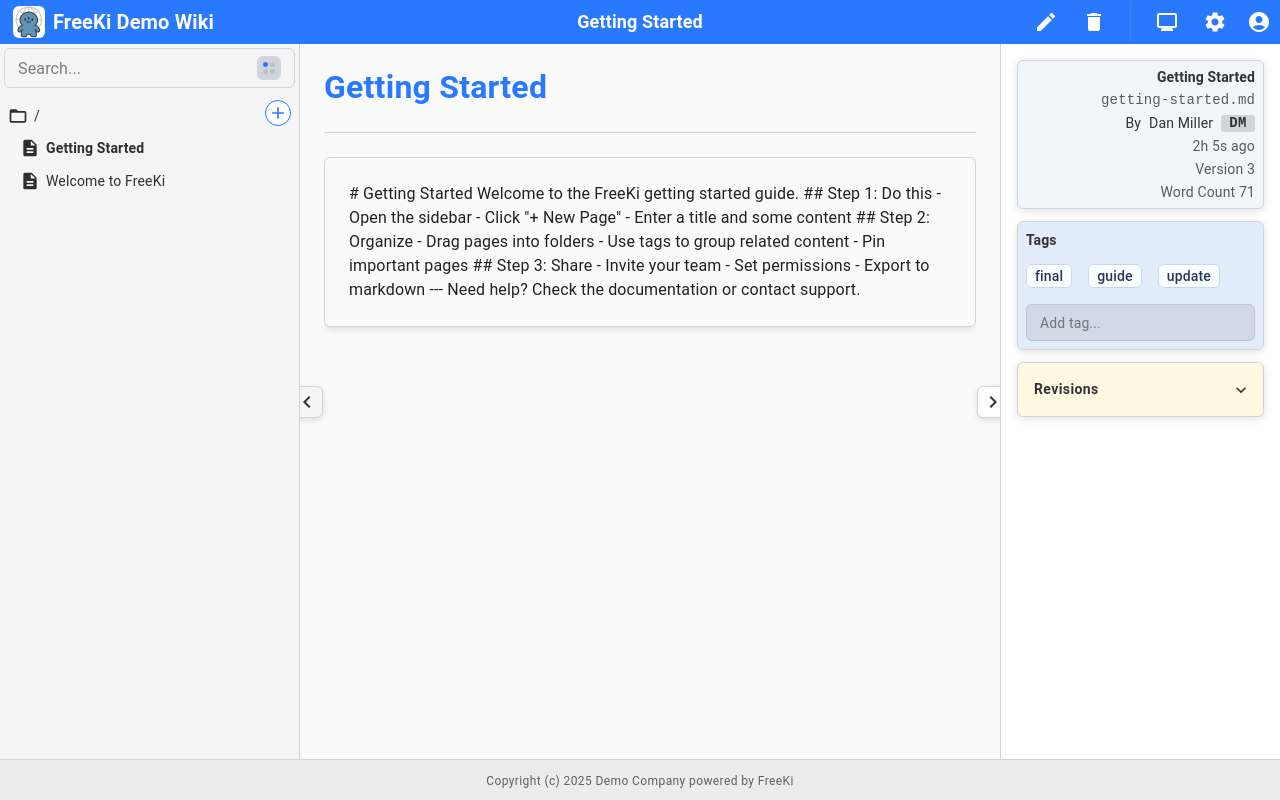
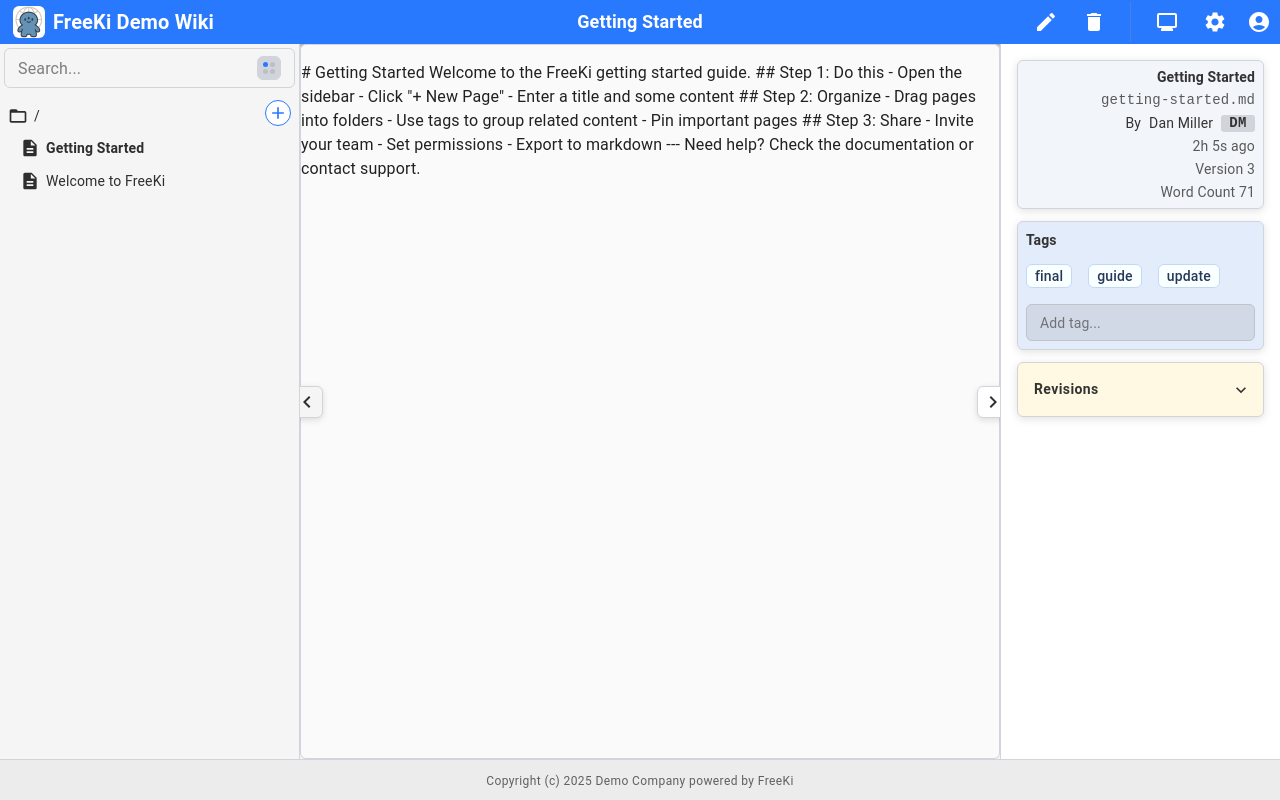
Before and after one commit to jhughes2112/freeki, a React (Vite) app in the folder freeki-client/: page / in a window 1280 px wide. Built offline with nearby package versions, Linux system fonts and the light colour scheme.

Commit message:
Quick and dirty tiptap integration.  Found a bug or two in the fakeSemanticApi that were causing issues.

```diff
--- a/freeki-client/package.json
+++ b/freeki-client/package.json
@@ -17,8 +17,9 @@
     "@emotion/styled": "^11.14.1",
     "@mui/icons-material": "^6.5.0",
     "@mui/material": "^6.5.0",
-    "@tiptap/react": "^2.8.0",
-    "@tiptap/starter-kit": "^2.8.0",
+    "@tiptap/pm": "^2.26.1",
+    "@tiptap/react": "^2.26.1",
+    "@tiptap/starter-kit": "^2.26.1",
     "diff": "^8.0.2",
     "react": "^19.1.0",
     "react-dom": "^19.1.0"
--- a/freeki-client/src/App.tsx
+++ b/freeki-client/src/App.tsx
@@ -34,13 +34,14 @@ import { useUserSettings } from './useUserSettings'
 import { useGlobalState, globalState, getCurrentLayoutState } from './globalState'
 import { buildPageTree } from './pageTreeUtils'
 import { sortPagesByDisplayOrder } from './pageTreeUtils'
-import type { PageMetadata, PageContent } from './globalState'
+import type { PageMetadata } from './globalState'
 import type { DragData, DropTarget } from './pageTreeUtils'
 import { fetchAdminSettings } from './adminSettings'
 import { createSemanticApi } from './semanticApiFactory'
 import type { ISemanticApi } from './semanticApiInterface'
 import './themeService'
 import './App.css'
+import { revisionCache } from './PageMetadata'
 
 const FadePanelContent = ({ visible, children }: { visible: boolean; children: React.ReactNode }) => (
   <div className={`fade-panel${visible ? '' : ' hidden'}`}>
@@ -399,18 +400,21 @@ export default function App() {
     globalState.set('isEditing', false)
   }
 
-  // Handler to exit revision view
-  const handleExitRevisionView = () => {
-    setViewingRevision(null)
+  // Add state for tracking unsaved edits and cancel dialog
+  const [editorContent, setEditorContent] = React.useState<string | null>(null)
+  const [showCancelConfirm, setShowCancelConfirm] = React.useState(false)
+
+  const handleEdit = () => {
+    setEditorContent(currentPageContent?.content || '')
+    globalState.set('isEditing', true)
   }
 
-  const handleEdit = () => {
-    globalState.set('isEditing', true)
+  const handleEditorContentChange = (content: string) => {
+    setEditorContent(content)
   }
 
   const handleSave = async (content: string) => {
     if (!currentPageMetadata || !semanticApi) return
-
     try {
       const updatedMetadata = await semanticApi.updatePage({
         pageId: currentPageMetadata.pageId,
@@ -419,18 +423,24 @@ export default function App() {
         filepath: currentPageMetadata.path,
         tags: currentPageMetadata.tags
       })
-
       if (updatedMetadata) {
         globalState.set('currentPageContent', {
           pageId: currentPageMetadata.pageId,
           content: content
         })
         globalState.set('currentPageMetadata', updatedMetadata)
+        // Update pageMetadata list
         const updatedPageMetadata = pageMetadata.map(p =>
           p.pageId === updatedMetadata.pageId ? updatedMetadata : p
         )
         globalState.set('pageMetadata', updatedPageMetadata)
+        // Update revision cache for this page (no need to fetch history)
+        const cached = revisionCache.get(currentPageMetadata.pageId) || []
+        // Remove any existing revision with the same version (shouldn't happen, but be safe)
+        const filtered = cached.filter((r: PageMetadata) => r.version !== updatedMetadata.version)
+        revisionCache.set(currentPageMetadata.pageId, [updatedMetadata, ...filtered])
         globalState.set('isEditing', false)
+        setEditorContent(null)
       }
     } catch (error) {
       console.error('Failed to save page:', error)
@@ -438,7 +448,22 @@ export default function App() {
   }
 
   const handleCancel = () => {
+    if (editorContent !== null && editorContent !== currentPageContent?.content) {
+      setShowCancelConfirm(true)
+    } else {
       globalState.set('isEditing', false)
+      setEditorContent(null)
+    }
+  }
+
+  const handleConfirmCancel = () => {
+    setShowCancelConfirm(false)
+    globalState.set('isEditing', false)
+    setEditorContent(null)
+  }
+
+  const handleCancelDialogClose = () => {
+    setShowCancelConfirm(false)
   }
 
   const handleCreatePage = async (title: string, content: string, filepath: string, tags: string[]) => {
@@ -829,59 +854,54 @@ export default function App() {
 
           {/* Right side - Action buttons */}
           <Box sx={{ display: 'flex', alignItems: 'center', gap: 1, minWidth: 0, marginLeft: 'auto', zIndex: 2 }}>
-            {/* Edit/Save/Cancel buttons */}
+  {/* Save button (only in edit mode) */}
+  {currentPageMetadata && isEditing && (
+    <EnhancedTooltip title="Save changes">
+      <span>
+        <IconButton
+          color="success"
+          onClick={() => handleSave(editorContent ?? (currentPageContent?.content || ''))}
+          sx={{ color: 'var(--freeki-app-bar-text-color)', fontSize: 24 }}
+          aria-label="Save changes"
+          disabled={
+            !!viewingRevision ||
+            editorContent === null ||
+            editorContent === currentPageContent?.content
+          }
+        >
+          <Save sx={{ fontSize: 24 }} />
+        </IconButton>
+      </span>
+    </EnhancedTooltip>
+  )}
+  {/* Edit or Cancel button (same spot, rightmost) */}
   {currentPageMetadata && (
-              <>
-                {isEditing ? (
-                  <>
-                    <EnhancedTooltip title="Save changes">
-                      <Button
-                        variant="contained"
-                        color="success"
-                        startIcon={<Save sx={{ color: 'white' }} />}
-                        onClick={() => handleSave(currentPageContent?.content || '')}
-                        sx={{ color: 'white' }}
-                        aria-label="Save changes"
-                        disabled={!!viewingRevision}
-                      >
-                        Save
-                      </Button>
-                    </EnhancedTooltip>
+    isEditing ? (
       <EnhancedTooltip title="Cancel editing">
-                      <Button
-                        variant="outlined"
-                        startIcon={<Cancel sx={{ color: 'var(--freeki-app-bar-text-color)' }} />}
+        <IconButton
+          color="error"
           onClick={handleCancel}
-                        sx={{
-                          color: 'var(--freeki-app-bar-text-color)',
-                          borderColor: 'var(--freeki-app-bar-text-color)',
-                          '&:hover': {
-                            backgroundColor: 'var(--freeki-app-bar-hover-background)',
-                            borderColor: 'var(--freeki-app-bar-text-color)'
-                          }
-                        }}
+          sx={{ color: 'var(--freeki-app-bar-text-color)', fontSize: 24 }}
           aria-label="Cancel editing"
           disabled={!!viewingRevision}
         >
-                        Cancel
-                      </Button>
+          <Cancel sx={{ fontSize: 24 }} />
+        </IconButton>
       </EnhancedTooltip>
-                  </>
     ) : (
       <EnhancedTooltip title={viewingRevision ? "Cannot edit old revision" : "Edit page"}>
         <span>
           <IconButton
-                        sx={{ color: 'var(--freeki-app-bar-text-color)' }}
+            sx={{ color: 'var(--freeki-app-bar-text-color)', fontSize: 24 }}
             onClick={handleEdit}
             aria-label="Edit page"
             disabled={!!viewingRevision}
           >
-                        <Edit />
+            <Edit sx={{ fontSize: 24 }} />
           </IconButton>
         </span>
       </EnhancedTooltip>
-                )}
-              </>
+    )
   )}
 
             {/* Delete button */}
@@ -1052,23 +1072,17 @@ export default function App() {
                 <PageViewer
                   metadata={viewingRevision.metadata}
                   content={{ pageId: viewingRevision.metadata.pageId, content: viewingRevision.content }}
-                  isRevision={true}
-                  onExitRevision={handleExitRevisionView}
-                  currentContent={currentPageContent?.content}
                 />
               ) : (currentPageMetadata && currentPageContent && (
                 isEditing ? (
                   <PageEditor
-                    metadata={currentPageMetadata}
                     content={currentPageContent}
-                    onSave={handleSave}
-                    onCancel={handleCancel}
+                    onContentChange={handleEditorContentChange}
                   />
                 ) : (
                   <PageViewer
                     metadata={currentPageMetadata}
                     content={currentPageContent}
-                    isRevision={false}
                   />
                 )
               )))}
@@ -1177,6 +1191,19 @@ export default function App() {
         confirmColor="error"
         dangerous={true}
       />
+
+      {/* Cancel Confirmation Dialog */}
+      <ConfirmDialog
+        open={showCancelConfirm}
+        onClose={handleCancelDialogClose}
+        onConfirm={handleConfirmCancel}
+        title="Discard Changes?"
+        message="You have unsaved changes. Are you sure you want to discard them?"
+        confirmText="Discard"
+        cancelText="Keep Editing"
+        confirmColor="warning"
+        dangerous={true}
+      />
     </Box>
   )
 }
--- a/freeki-client/src/PageEditor.tsx
+++ b/freeki-client/src/PageEditor.tsx
@@ -1,37 +1,39 @@
-import { Box, Typography, Button } from '@mui/material'
-import type { PageMetadata, PageContent } from './globalState'
+import React, { useState, useEffect } from 'react';
+import { Box } from '@mui/material';
+import type { PageContent } from './globalState';
+import { EditorContent, useEditor } from '@tiptap/react';
+import StarterKit from '@tiptap/starter-kit';
 
 interface PageEditorProps {
-  metadata: PageMetadata
-  content: PageContent
-  onSave: (content: string) => void
-  onCancel: () => void
+  content: PageContent;
+  onContentChange?: (content: string) => void;
 }
 
-export default function PageEditor({ metadata, content, onSave, onCancel }: PageEditorProps) {
+export default function PageEditor({ content, onContentChange }: PageEditorProps) {
+  const [editorContent, setEditorContent] = useState(content.content);
+  const editor = useEditor({
+    extensions: [StarterKit],
+    content: editorContent,
+    onUpdate: ({ editor }) => {
+      const html = editor.getHTML();
+      setEditorContent(html);
+      if (onContentChange) onContentChange(html);
+    },
+    editable: true,
+  });
+
+  // Keep editor in sync if content changes from outside
+  useEffect(() => {
+    if (editor && content.content !== editorContent) {
+      editor.commands.setContent(content.content, false);
+      setEditorContent(content.content);
+    }
+    // eslint-disable-next-line react-hooks/exhaustive-deps
+  }, [content.content]);
+
   return (
-    <Box sx={{
-      p: 3,
-      backgroundColor: 'var(--freeki-edit-background)',
-      color: 'var(--freeki-p-font-color)',
-      height: '100%'
-    }}>
-      <Typography
-        variant="h4"
-        sx={{
-          color: 'var(--freeki-h1-font-color)',
-          fontSize: 'var(--freeki-h1-font-size)',
-          mb: 2
-        }}
-      >
-        Editing: {metadata.title}
-      </Typography>
-      <Button onClick={() => onSave(content.content)} variant="contained" sx={{ mr: 1 }}>
-        Save
-      </Button>
-      <Button onClick={onCancel} variant="outlined">
-        Cancel
-      </Button>
+    <Box sx={{ p: 0, backgroundColor: 'var(--freeki-edit-background)', color: 'var(--freeki-p-font-color)', height: '100%' }}>
+      <EditorContent editor={editor} />
     </Box>
-  )
+  );
 }
--- a/freeki-client/src/PageMetadata.tsx
+++ b/freeki-client/src/PageMetadata.tsx
@@ -61,7 +61,7 @@ const countWords = (content: string): number => {
 }
 
 // Revision cache to avoid repeated API calls
-const revisionCache = new Map<string, PageMetadata[]>()
+export const revisionCache = new Map<string, PageMetadata[]>()
 // Add a cache for revision content
 const revisionContentCache = new Map<string, string>()
 
--- a/freeki-client/src/PageViewer.tsx
+++ b/freeki-client/src/PageViewer.tsx
@@ -1,128 +1,45 @@
-import { Box, Typography, Paper, Divider, Button } from '@mui/material'
-import type { PageMetadata, PageContent } from './globalState'
-import { themeStyles } from './themeUtils'
-import { DiffHighlighter } from './diffUtils'
+import React from 'react';
+import { Box, Paper } from '@mui/material';
+import type { PageMetadata, PageContent } from './globalState';
+import { themeStyles } from './themeUtils';
+import { RichTextRenderer } from './RichTextRenderer';
 
 interface PageViewerProps {
-  metadata: PageMetadata
-  content: PageContent
-  isRevision?: boolean
-  onExitRevision?: () => void
-  currentContent?: string
+  metadata: PageMetadata;
+  content: PageContent;
 }
 
-export default function PageViewer({ metadata, content, isRevision, onExitRevision, currentContent }: PageViewerProps) {
-  const isFolder = metadata.path.includes('/') && !metadata.path.endsWith('.md')
+export default function PageViewer({ metadata, content }: PageViewerProps) {
+  const isFolder = metadata.path.includes('/') && !metadata.path.endsWith('.md');
 
-  // If viewing a revision, show diff for the whole text
-  let diffBlock = null
-  if (isRevision && currentContent !== undefined) {
-    diffBlock = (
-      <div>
-        <DiffHighlighter oldText={content.content} newText={currentContent} />
-      </div>
-    )
-  }
-
+  if (isFolder) {
     return (
-    <Box sx={{
-      height: '100%',
-      display: 'flex',
-      flexDirection: 'column',
-      p: { xs: 1, sm: 2, md: 3 },
-      backgroundColor: 'var(--freeki-view-background)',
-      color: 'var(--freeki-p-font-color)'
-    }}>
-      <Box sx={{ mb: { xs: 2, sm: 2.5, md: 3 }, display: 'flex', alignItems: 'center', justifyContent: 'space-between' }}>
-        <Typography
-          variant="h4"
-          component="h1"
-          sx={{
-            color: 'var(--freeki-h1-font-color)',
-            fontSize: 'var(--freeki-h1-font-size)',
-            fontWeight: 'bold'
-          }}
-        >
-          {metadata.title}
-        </Typography>
-        {isRevision && onExitRevision && (
-          <Button onClick={onExitRevision} sx={{ ml: 2 }} variant="outlined" color="primary">Exit Revision View</Button>
-        )}
-      </Box>
-
-      <Divider sx={{ mb: { xs: 2, sm: 2.5, md: 3 }, borderColor: 'var(--freeki-border-color)' }} />
-
-      <Box sx={{ flex: 1, overflow: 'auto' }}>
-        {isFolder ? (
       <Paper sx={{
         ...themeStyles.paper,
         p: { xs: 1, sm: 2, md: 3 },
         backgroundColor: 'var(--freeki-view-background)',
         border: '1px solid var(--freeki-border-color)',
-            boxShadow: 'none'
+        boxShadow: 'none',
+        height: '100%'
       }}>
-            <Typography
-              variant="h6"
-              sx={{
-                color: 'var(--freeki-p-font-color)',
-                fontSize: 'var(--freeki-p-font-size)'
-              }}
-            >
+        <Box sx={{ color: 'var(--freeki-p-font-color)', fontSize: 'var(--freeki-p-font-size)' }}>
           This is a folder. Select a page to view its content.
-            </Typography>
+        </Box>
       </Paper>
-        ) : (
+    );
+  }
+
+  // Just render the content in the editor, no extra headers or titles
+  return (
     <Paper sx={{
       ...themeStyles.paper,
-            p: { xs: 1, sm: 2, md: 3 },
+      p: 0,
       backgroundColor: 'var(--freeki-view-background)',
       border: '1px solid var(--freeki-border-color)',
-            boxShadow: 'none'
+      boxShadow: 'none',
+      height: '100%'
     }}>
-            <Box
-              className="freeki-page-content"
-              sx={{
-                color: 'var(--freeki-p-font-color)',
-                '& h1': {
-                  color: 'var(--freeki-h1-font-color)',
-                  fontSize: 'var(--freeki-h1-font-size)',
-                  fontWeight: 'bold',
-                  mb: 2
-                },
-                '& h2': {
-                  color: 'var(--freeki-h2-font-color)',
-                  fontSize: 'var(--freeki-h2-font-size)',
-                  fontWeight: 'bold',
-                  mb: 1.5,
-                  mt: 3
-                },
-                '& h3': {
-                  color: 'var(--freeki-h3-font-color)',
-                  fontSize: 'var(--freeki-h3-font-size)',
-                  fontWeight: 'bold',
-                  mb: 1,
-                  mt: 2
-                },
-                '& p': {
-                  color: 'var(--freeki-p-font-color)',
-                  fontSize: 'var(--freeki-p-font-size)',
-                  mb: 2,
-                  lineHeight: 1.7
-                },
-                '& ul': { mb: 2, pl: 3 },
-                '& ol': { mb: 2, pl: 3 },
-                '& li': {
-                  color: 'var(--freeki-p-font-color)',
-                  fontSize: 'var(--freeki-p-font-size)',
-                  mb: 0.5
+      <RichTextRenderer content={content.content} />
+    </Paper>
+  );
 }
-              }}
-            >
-              {isRevision && diffBlock ? diffBlock : <div dangerouslySetInnerHTML={{ __html: content.content }} />}
-            </Box>
-          </Paper>
-        )}
-      </Box>
-    </Box>
-  )
-}
--- /dev/null
+++ b/freeki-client/src/RichTextRenderer.tsx
@@ -0,0 +1,31 @@
+import React, { useEffect, useRef } from 'react';
+import { EditorContent, useEditor } from '@tiptap/react';
+import StarterKit from '@tiptap/starter-kit';
+
+interface RichTextRendererProps {
+  content: string;
+}
+
+/**
+ * Renders rich text (markdown or otherwise) using TipTap in read-only mode.
+ */
+export const RichTextRenderer: React.FC<RichTextRendererProps> = ({ content }) => {
+  // Use a ref to avoid re-creating the editor on every render
+  const lastContent = useRef<string>(content);
+  const editor = useEditor({
+    extensions: [StarterKit],
+    content,
+    editable: false,
+  });
+
+  // Update content if it changes
+  useEffect(() => {
+    if (editor && content !== lastContent.current) {
+      editor.commands.setContent(content, false);
+      lastContent.current = content;
+    }
+  }, [content, editor]);
+
+  if (!editor) return null;
+  return <EditorContent editor={editor} />;
+};
```
Also changed, not shown: freeki-client/src/fakeSemanticApi.ts (+16 -7 lines), 1 other file (tests, documents, lock files or other folders). Lines whose indentation alone changed are shown as unchanged.
